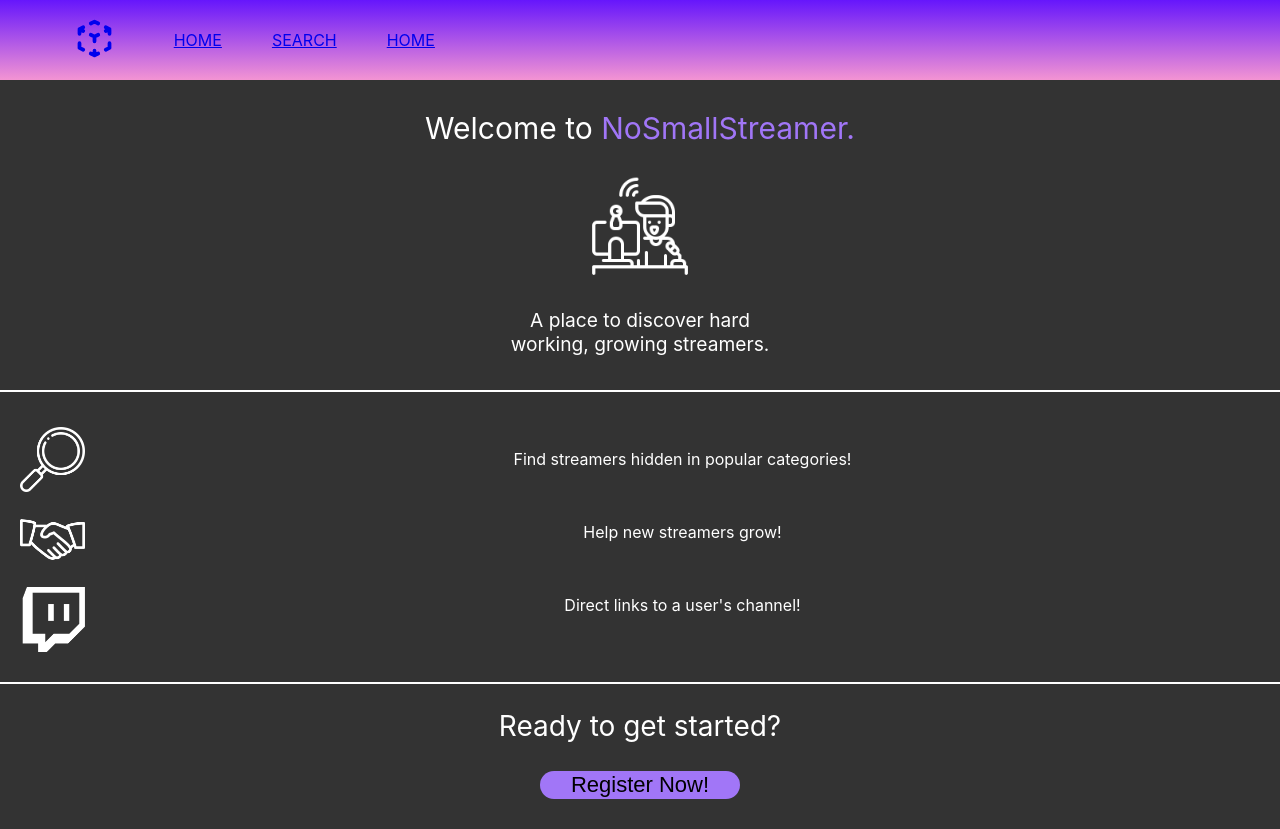
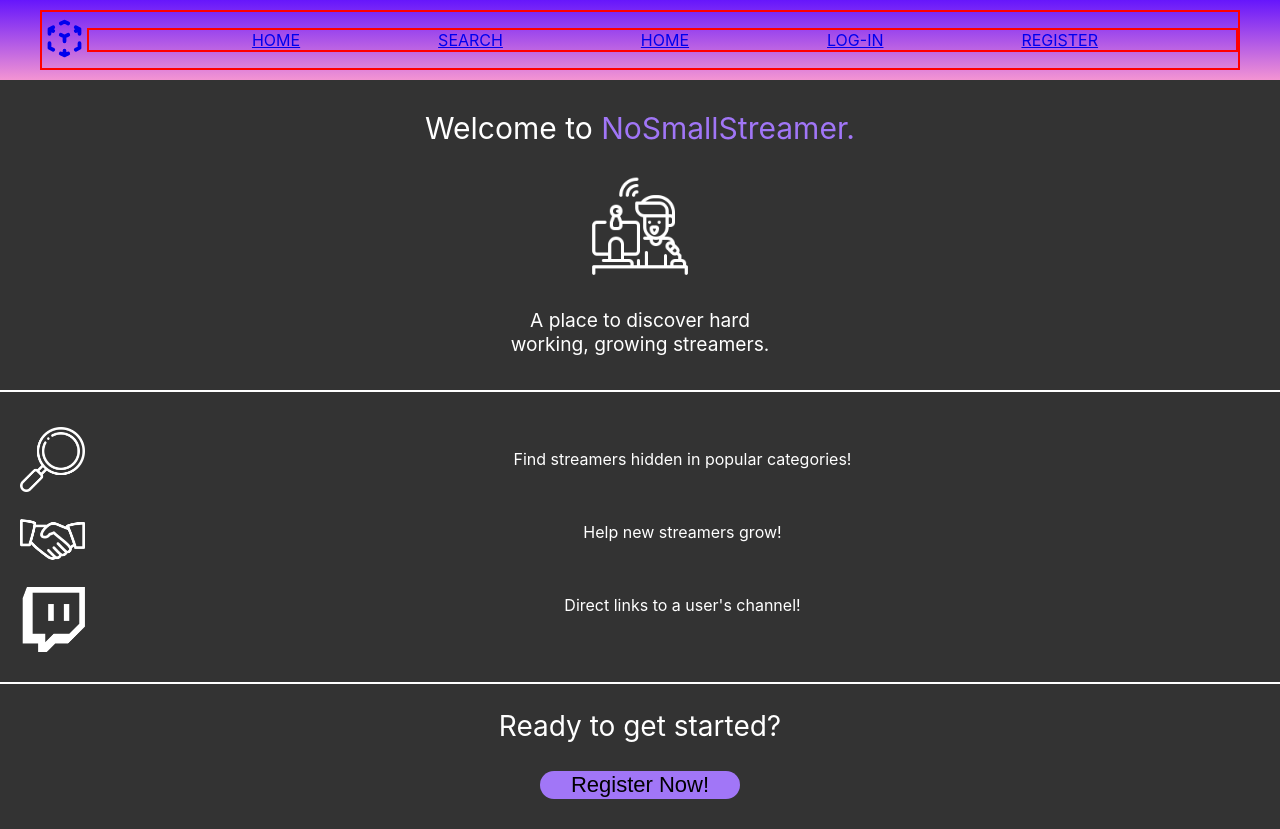
Before and after one commit to chaselancaster/nosmallstreamer-frontend, a React (Create React App) app: page / in a window 1280 px wide. Built offline with nearby package versions, Linux system fonts and the light colour scheme.

Commit message:
Remove unnecessary CSS classes and make the Desktop css for the navbar more desktop friendly

```diff
--- a/src/Component/NavBar/NavBar.css
+++ b/src/Component/NavBar/NavBar.css
@@ -11,7 +11,9 @@
 .logo-nav {
   display: flex;
   align-items: center;
-  justify-content: space-evenly;
+  /* justify-content: space-evenly; */
+  border: 2px solid red;
+  width: 100%;
 }
 
 .logo-container {
@@ -27,14 +29,20 @@
 
 .nav-options {
   padding-left: 25px;
-  display: grid;
-  grid-template-columns: repeat(3, auto);
-  grid-gap: 50px;
+  display: flex;
+  justify-content: space-evenly;
+  /* grid-template-columns: repeat(3, auto); */
+  /* grid-gap: 50px; */
   list-style-type: none;
+  border: 2px solid red;
 }
 
-.mobile-option {
-  display: none;
+ul {
+  width: 100%;
+  display: flex;
+  list-style: none;
+  justify-content: space-between;
+  flex-direction: row;
 }
 
 .option :hover {
@@ -45,25 +53,6 @@
   display: flex;
   padding: 0px 5px;
   list-style-type: none;
-}
-
-.sign-in {
-  padding-right: 50px;
-  align-self: center;
-}
-
-.sign-in :hover {
-  color: white;
-}
-
-.signup-btn {
-  padding: 10px 10px;
-  height: 2.4rem;
-  border-radius: 3px;
-  background: rgb(222, 9, 241);
-  color: white;
-  cursor: pointer;
-  align-items: center;
 }
 
 .mobile-menu {
@@ -117,31 +106,11 @@
     height: 10vw;
     padding: 30px 0px;
   }
-
-  .sign-up {
-    border-radius: 3px;
-    color: white;
-    padding: 20px 0px;
-    width: 80%;
-    align-self: center;
-    text-align: center;
-    border-radius: 3px;
-  }
-
-  .signin-up {
-    display: none;
-  }
 }
 
 .mobile-menu {
   display: block;
 }
-
-/* .nav-holder {
-  display: flex;
-  justify-content: flex-end;
-  border: 2px solid red;
-} */
 
 .nav-container {
   display: flex;
@@ -156,11 +125,3 @@
   display: flex;
   align-items: center;
 }
-
-ul {
-  width: 50%;
-  display: flex;
-  list-style: none;
-  justify-content: space-between;
-  flex-direction: row;
-}
--- a/src/Component/NavBar/NavBar.js
+++ b/src/Component/NavBar/NavBar.js
@@ -55,7 +55,6 @@ const NavBar = ({ currentUser, doLogout }) => {
                   <Logo className="logo" />
                 </a>
               </div>
-
                 <ul className={click ? "nav-options active" : "nav-options"}>
                   <li className="option" onClick={closeMobileMenu}>
                     <NavLink exact to={routes.LANDING}>HOME</NavLink>
```
Also changed, not shown: 1 other file (tests, documents, lock files or other folders). Lines whose indentation alone changed are shown as unchanged.
